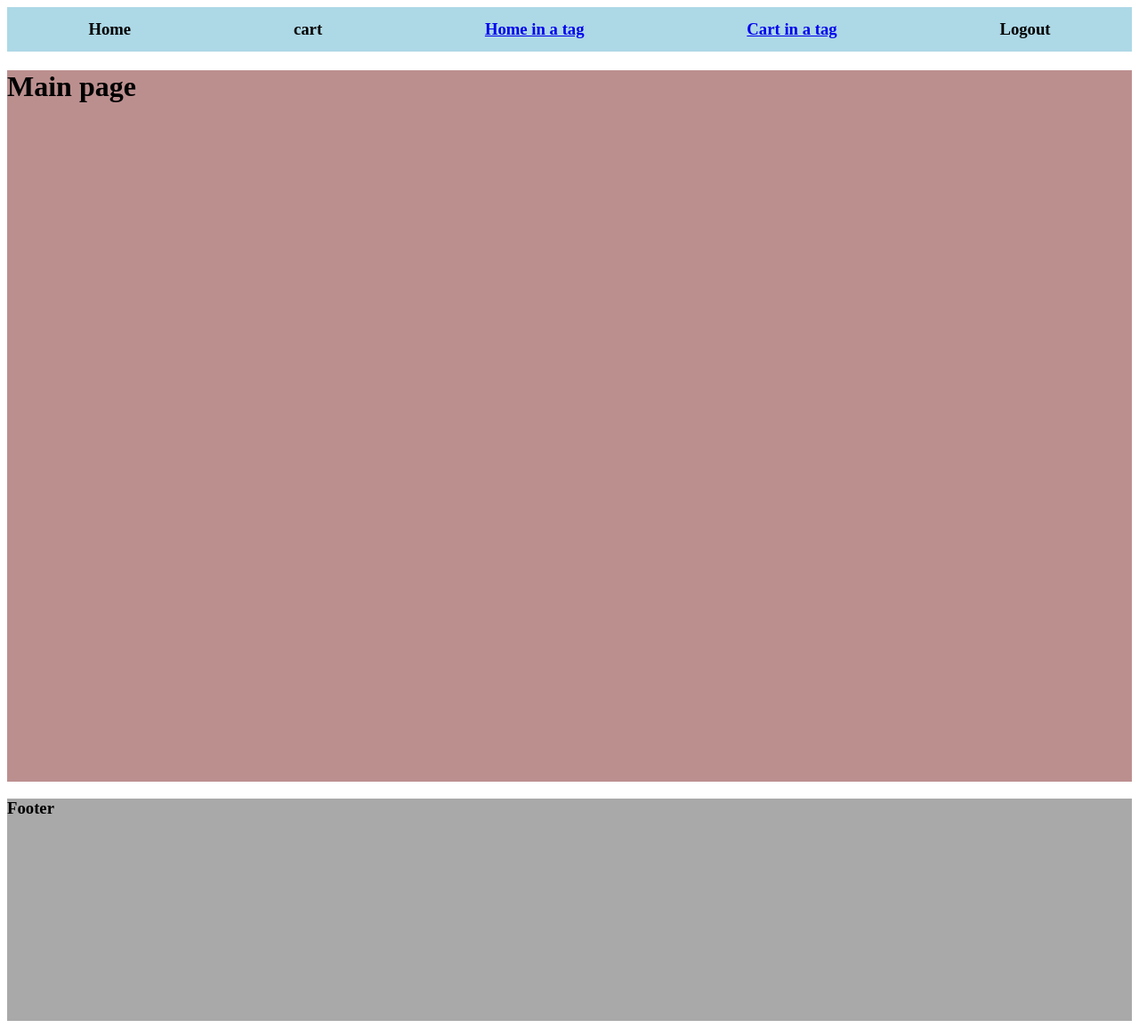
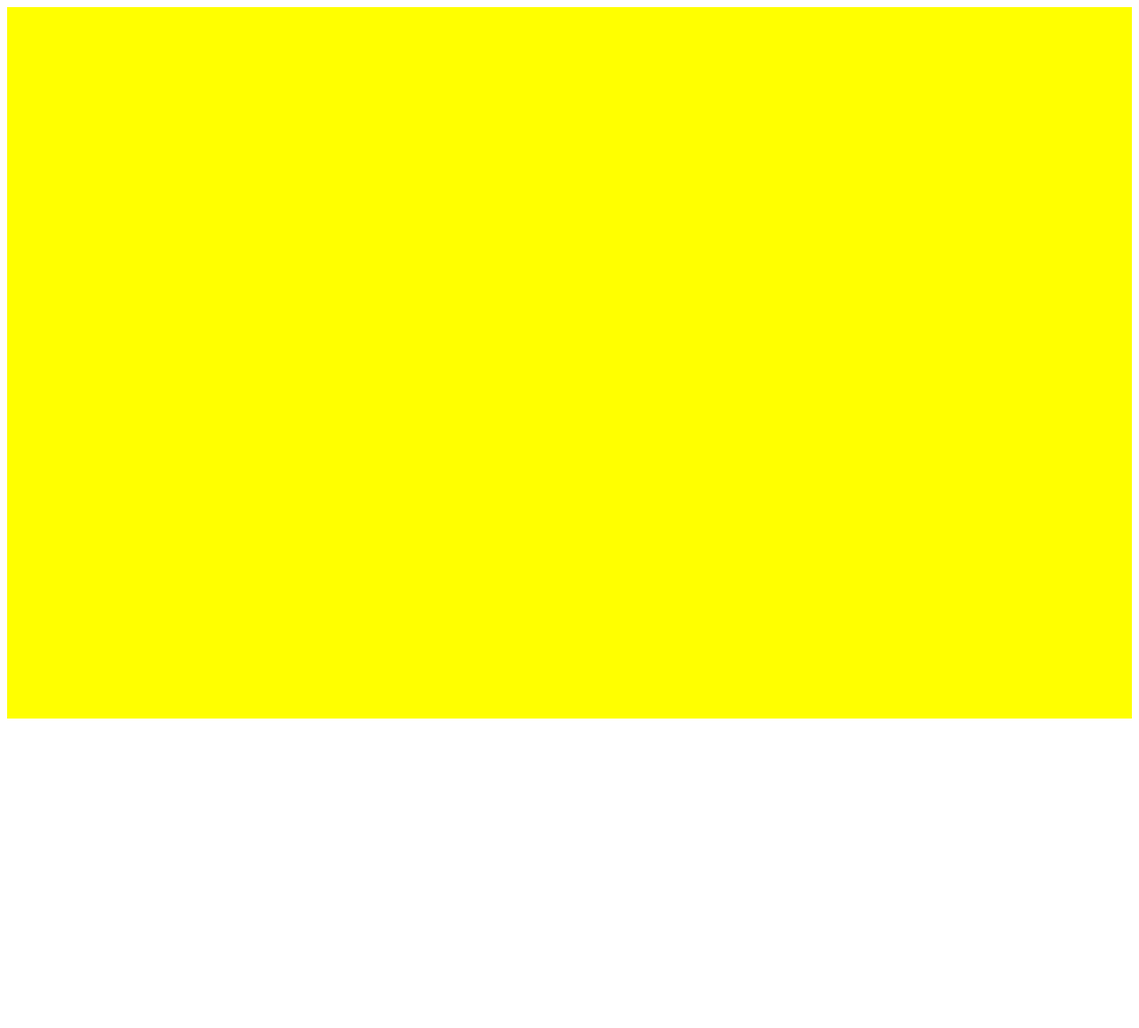
Before and after one commit to sg-59/Ajith-fullstack, a React (Vite) app: page / in a window 1280 px wide. Shown: the whole page at 89% size. After the commit the page ends 816 px from the top, so only its background shows below. Built offline with nearby package versions, Linux system fonts and the light colour scheme.

Commit message:
30/10/2024

```diff
--- a/src/App.jsx
+++ b/src/App.jsx
@@ -1,7 +1,8 @@
-import Hello from "./pages/Hello"
+import {createBrowserRouter,RouterProvider} from 'react-router-dom'
+import Hai from "./Pages/Hai"
 import Sample from "./pages/Sample"
-import {createBrowserRouter,RouterProvider} from 'react-router-dom'
-export const App=()=>{
+
+function App(){
 
   const abc=createBrowserRouter([
     {
@@ -9,15 +10,14 @@ export const App=()=>{
 element:<Sample/>
   },
   {
-      path:'/cartpage',
-      element:<Hello/>
+    path:"/cartpage",
+    element:<Hai/>
   }
 ])
 
   return (
-    <>
 <RouterProvider router={abc}></RouterProvider>
-    </>
   )
 }
+
 export default App
--- a/src/Components/Footer.jsx
+++ /dev/null
@@ -1,11 +0,0 @@
-import React from 'react'
-import './footer.css'
-function Footer() {
-  return (
-    <div className='footer'>
-      <h3>Footer</h3>
-    </div>
-  )
-}
-
-export default Footer
--- a/src/Components/Navbar.jsx
+++ /dev/null
@@ -1,16 +0,0 @@
-import React from 'react'
-import './nav.css'
-import { Link } from 'react-router-dom'
-function Navbar() {
-  return (
-    <div className='nav'>
-    <Link style={{textDecoration:'none',color:'black'}} to={'/'}><h3>Home</h3></Link>
-   <Link  style={{textDecoration:'none',color:'black'}} to={'/cartpage'}><h3>cart</h3></Link>
-    <a href="/"> <h3>Home in a tag</h3></a>
-    <a href="/cartpage"><h3>Cart in a tag</h3></a>
-      <h3>Logout</h3>
-    </div>
-  )
-}
-
-export default Navbar
--- a/src/Components/footer.css
+++ /dev/null
@@ -1,6 +0,0 @@
-.footer{
-    width: 100%;
-    height: 250px;
-    background-color: darkgrey;
-
-}
--- a/src/Components/nav.css
+++ /dev/null
@@ -1,11 +0,0 @@
-.nav{
-    width: 100%;
-    height: 50px;
-    background-color: lightblue;
-    display: flex;
-    align-items: center;
-    justify-content: space-around;
-}
-h3{
-    cursor: pointer;
-}
--- a/src/main.jsx
+++ b/src/main.jsx
@@ -5,8 +5,5 @@ import App from './App'
 
 createRoot(document.getElementById('root')).render
 (
-
 <App/>
-
-
 )
--- /dev/null
+++ b/src/pages/Hai.jsx
@@ -0,0 +1,10 @@
+import './hai.css'
+function Hai(){
+    return (
+        <div className="cart">
+
+        </div>
+    )
+}
+
+export default Hai
--- a/src/pages/Hello.jsx
+++ /dev/null
@@ -1,17 +0,0 @@
-import React from 'react'
-import './hello.css'
-import Navbar from '../Components/Navbar'
-import Footer from '../Components/Footer'
-function Hello() {
-  return (
-    <>
-    <Navbar/>
-    <div className='cart'>
-      <h2> cart page</h2>
-    </div>
-    <Footer/>
-    </>
-  )
-}
-
-export default Hello
--- a/src/pages/Sample.jsx
+++ b/src/pages/Sample.jsx
@@ -1,18 +1,13 @@
-import Footer from '../Components/Footer'
-import Navbar from '../Components/Navbar'
+import React from 'react'
 import './sample.css'
 
-function Sample(){
 
-    return(
-        <>
-        <Navbar/>
-        <div className='home'>
-         <h1>Main page</h1>
-        </div>
-        <Footer/>
-        </>
-    )
+function Sample() {
+  return (
+    <div className='main'>
+
+    </div>
+  )
 }
 
 export default Sample
--- a/src/pages/hello.css
+++ b/src/pages/hai.css
@@ -1,5 +1,5 @@
 .cart{
     width: 100%;
     height: 100vh;
-    background-color: brown;
+    background-color: red;
 }
--- a/src/pages/sample.css
+++ b/src/pages/sample.css
@@ -1,5 +1,5 @@
-.home{
+.main{
     width: 100%;
     height: 100vh;
-    background-color: rosybrown;
+    background-color: yellow;
 }
```
Lines whose indentation alone changed are shown as unchanged.
